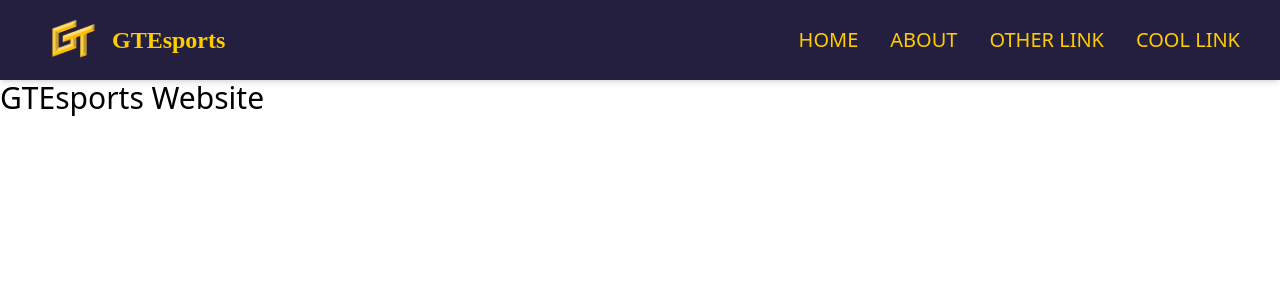
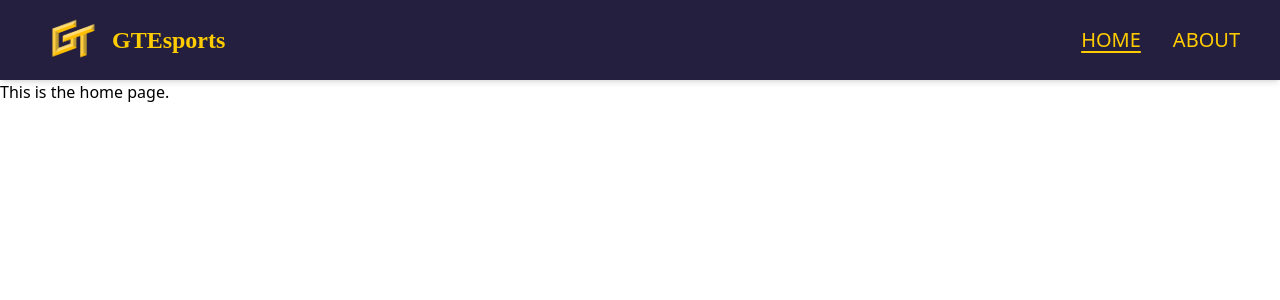
Before and after one commit to gt-esports/gtesports-website, a React (Vite) app: page / in a window 1280 px wide. Shown: the top 300 px of the page. Built offline with nearby package versions, Linux system fonts and the light colour scheme.

Commit message:
Setup basic router.

```diff
--- a/package.json
+++ b/package.json
@@ -12,7 +12,8 @@
   "dependencies": {
     "react": "^18.2.0",
     "react-dom": "^18.2.0",
-    "react-icons": "^4.10.1"
+    "react-icons": "^4.10.1",
+    "react-router-dom": "^6.14.1"
   },
   "devDependencies": {
     "@types/react": "^18.2.14",
--- a/src/App.tsx
+++ b/src/App.tsx
@@ -1,11 +1,17 @@
+import { Routes, Route } from "react-router-dom";
 import Navbar from "./components/Navbar";
+import Home from "./pages/Home";
+import About from "./pages/About";
 
 function App() {
   return (
     <>
       <Navbar />
-      <main className="mt-[--navbar-height] h-screen w-full bg-white">
-        <h1 className={"text-3xl text-black"}>GTEsports Website</h1>
+      <main className="mt-[--navbar-height]">
+        <Routes>
+          <Route path="/" element={<Home />} />
+          <Route path="/about" element={<About />} />
+        </Routes>
       </main>
     </>
   );
--- a/src/components/Navbar.tsx
+++ b/src/components/Navbar.tsx
@@ -2,13 +2,12 @@ import { useState } from "react";
 import { RxHamburgerMenu } from "react-icons/rx";
 import { TfiClose } from "react-icons/tfi";
 import Logo from "/logo.png";
+import { NavLink } from "react-router-dom";
 
 function Navbar() {
   const links = [
     { name: "HOME", link: "/" },
-    { name: "ABOUT", link: "/" },
-    { name: "OTHER LINK", link: "/" },
-    { name: "COOL LINK", link: "/" },
+    { name: "ABOUT", link: "/about" },
   ];
 
   const [open, setOpen] = useState(false);
@@ -36,12 +35,12 @@ function Navbar() {
               key={link.name}
               className="my-7 text-center text-xl md:my-0 md:ml-8"
             >
-              <a
-                href={link.link}
-                className="text-bright-buzz duration-500 hover:text-gray-400"
+              <NavLink
+                to={link.link}
+                className="text-bright-buzz underline-offset-4 duration-500 hover:text-gray-400 aria-[current=page]:underline"
               >
                 {link.name}
-              </a>
+              </NavLink>
             </li>
           ))}
         </ul>
--- a/src/main.tsx
+++ b/src/main.tsx
@@ -2,9 +2,12 @@ import React from "react";
 import ReactDOM from "react-dom/client";
 import App from "./App.tsx";
 import "./index.css";
+import { BrowserRouter } from "react-router-dom";
 
 ReactDOM.createRoot(document.getElementById("root")!).render(
   <React.StrictMode>
-    <App />
+    <BrowserRouter>
+      <App />
+    </BrowserRouter>
   </React.StrictMode>
 );
--- /dev/null
+++ b/src/pages/About.tsx
@@ -0,0 +1,5 @@
+function About() {
+  return <div>This is the about page.</div>;
+}
+
+export default About;
--- /dev/null
+++ b/src/pages/Home.tsx
@@ -0,0 +1,5 @@
+function Home() {
+  return <div>This is the home page.</div>;
+}
+
+export default Home;
```
Also changed, not shown: 1 other file (tests, documents, lock files or other folders).
